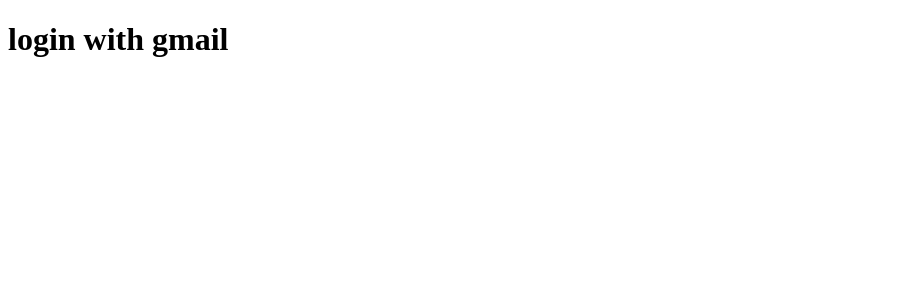
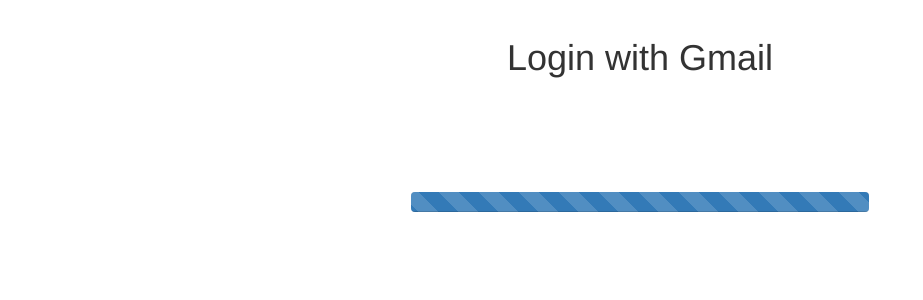
Before and after one commit to lshobith/Scholarship-Calculator, a Django app: page /app/login in a window 1280 px wide. Shown: the top 300 px of the page, without its empty margins (0-923 px from the left). Run offline with Django 3.2, Linux system fonts and the light colour scheme; some libraries are stand-ins or nearby versions.

Commit message:
Change Login Page

```diff
--- a/scalculator/app/templates/app/login.html
+++ b/scalculator/app/templates/app/login.html
@@ -1,18 +1,39 @@
 {% load static %}
 
 <!DOCTYPE html>
-<html>
+<html lang="en">
     <head>
+        <meta charset="utf-8">
+        <meta http-equiv="X-UA-Compatible" content="IE=edge">
+        <meta name="viewport" content="width=device-width, initial-scale=1">
         <title>Login</title>
-        <script src="https://apis.google.com/js/platform.js" async defer></script>
         <meta name="google-signin-client_id" content="541322088910-o44t5oof2fr0hfjb4j4r3n27k67g2avb.apps.googleusercontent.com">
+
+        <link href="{% static 'app/css/bootstrap.min.css' %}" rel="stylesheet">
     </head>
     <body>
         {% csrf_token %}
-        <h1>login with gmail</h1>
-        <div class="g-signin2" data-onsuccess="onSignIn"></div>
+        <div class="container-fluid">
+            <div class="row">
+                <div class="col-md-6 col-md-offset-3" align="center">
+                    <h1 style="margin:1cm;">Login with Gmail</h1>
+                </div>
+                <div class="col-md-6 col-md-offset-3" align="center">
+                    <div class="g-signin2" data-onsuccess="onSignIn"></div>
+                </div>
+            </div>
+            <div class="row">
+                <div class="col-md-6 col-md-offset-3">
+                    <div class="progress" style="margin:2cm;">
+                        <div class="progress-bar progress-bar-striped active" role="progressbar" aria-valuenow="100" aria-valuemin="0" aria-valuemax="100" style="width: 100%"></div>
+                    </div>
+                </div>
+            </div>
+        </div>
 
+        <script src="https://apis.google.com/js/platform.js" async defer></script>
         <script type="text/javascript" src="{% static 'app/js/gsignin.js' %}"></script>
         <script src="https://ajax.googleapis.com/ajax/libs/jquery/3.2.1/jquery.min.js"></script>
+        <script src="{% static 'app/js/bootstrap.min.js' %}"></script>
     </body>
 </html>
--- a/scalculator/app/templates/app/profile.html
+++ b/scalculator/app/templates/app/profile.html
@@ -13,6 +13,7 @@
 
 {% block content %}
     <main>
+        <div class="alert alert-info col-md-10 col-md-offset-1" role="alert">If there is a field in the form that doesn't concern you, leave it empty.</div>
         <form method="post" action="" class="form-horizontal">
             {% csrf_token %}
             {{ form.non_field_errors }}
--- a/scalculator/app/templates/app/wverify.html
+++ b/scalculator/app/templates/app/wverify.html
@@ -13,6 +13,7 @@
 
 {% block content %}
     <main>
+        <div class="alert alert-warning col-md-10 col-md-offset-1" role="alert">This is not working currently. Unable to connect to webmail server.</div>
         <form method="post" action="" class="form-horizontal">
             {% csrf_token %}
             {{ form.non_field_errors }}
```
